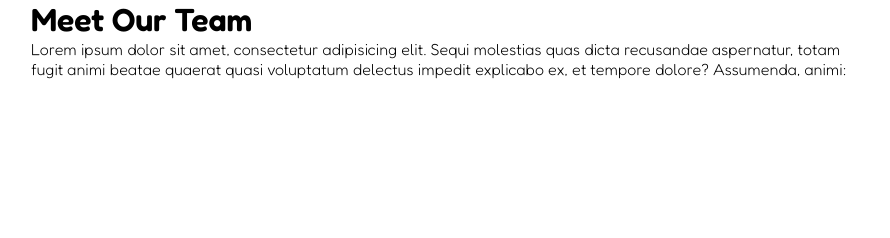
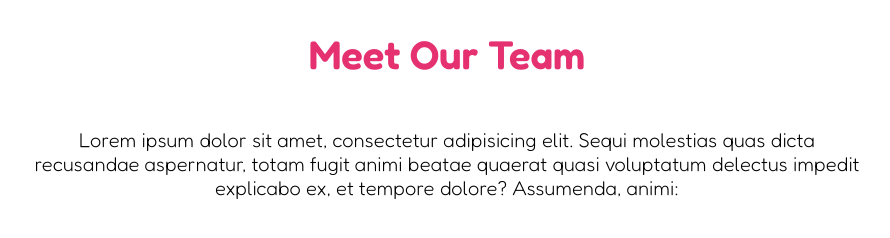
Before and after one commit to marcobusacca/html-css-float-cards, a plain HTML site: page index.html in a window 1280 px wide. Shown: the whole page, without its empty margins (193-1083 px from the left). Drawn offline with Linux system fonts and the light colour scheme.

Commit message:
[STYLE] header, header-title e header-text

```diff
--- a/css/style.css
+++ b/css/style.css
@@ -13,3 +13,24 @@
         margin: 0 auto;
     }
 /* FINE BODY */
+
+/* HEADER */
+    header{
+        text-align: center;
+    }
+
+    #header-title{
+        color: #E53170;
+
+        font-size: 40px;
+
+        margin-top: 30px;
+        margin-bottom: 50px;
+    }
+
+    #header-text{
+        font-size: 20px;
+
+        margin-bottom: 50px;
+    }
+/* FINE HEADER */
```
